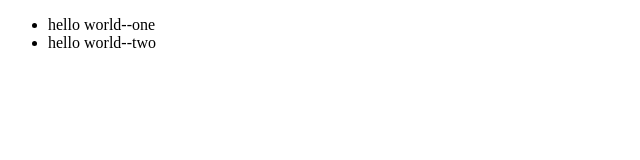
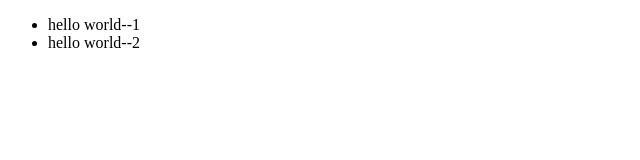
Before and after one commit to hanchaohui/han, a plain HTML site: page hello.html in a window 1280 px wide. Shown: the full height of the page, 0-640 px from the left. Drawn offline with Linux system fonts and the light colour scheme.

Commit message:
Update hello.html

```diff
--- a/hello.html
+++ b/hello.html
@@ -6,8 +6,8 @@
 </head>
 <body>
 	<ul>
-		<li>hello world--one</li>
-		<li>hello world--two</li>
+		<li>hello world--1</li>
+		<li>hello world--2</li>
 	</ul>
 </body>
 </html>
```
